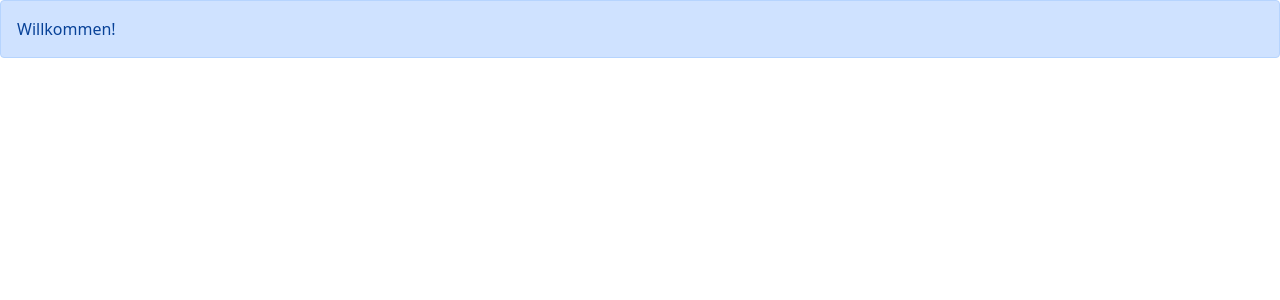
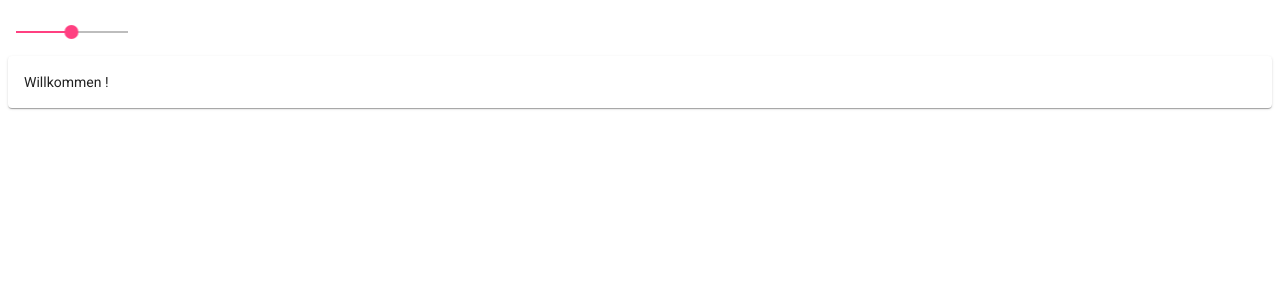
Before and after one commit to Tonypsilon/bmm.frontend, an Angular app: page / in a window 1280 px wide. Shown: the top 300 px of the page. Built offline with nearby package versions, Linux system fonts and the light colour scheme.

Commit message:
Replace bootstrap css by angular material.

```diff
--- a/angular.json
+++ b/angular.json
@@ -27,7 +27,7 @@
               "src/assets"
             ],
             "styles": [
-              "./node_modules/bootstrap/dist/css/bootstrap.css"
+              "./node_modules/@angular/material/prebuilt-themes/indigo-pink.css"
             ],
             "scripts": []
           },
@@ -94,7 +94,7 @@
               "src/assets"
             ],
             "styles": [
-              "src/styles.css"
+              "./node_modules/@angular/material/prebuilt-themes/indigo-pink.css"
             ],
             "scripts": []
           }
--- a/package.json
+++ b/package.json
@@ -11,14 +11,15 @@
   "private": true,
   "dependencies": {
     "@angular/animations": "~13.3.0",
+    "@angular/cdk": "^13.3.8",
     "@angular/common": "~13.3.0",
     "@angular/compiler": "~13.3.0",
     "@angular/core": "~13.3.0",
     "@angular/forms": "~13.3.0",
+    "@angular/material": "^13.3.8",
     "@angular/platform-browser": "~13.3.0",
     "@angular/platform-browser-dynamic": "~13.3.0",
     "@angular/router": "~13.3.0",
-    "bootstrap": "^5.1.3",
     "rxjs": "~7.5.0",
     "tslib": "^2.3.0",
     "zone.js": "~0.11.4"
--- a/src/app/app.component.html
+++ b/src/app/app.component.html
@@ -1 +1,2 @@
-<div class="alert alert-primary">Willkommen!</div>
+<mat-slider min="1" max="100" step="1" value="50"></mat-slider>
+<mat-card>Willkommen !</mat-card>
--- a/src/index.html
+++ b/src/index.html
@@ -6,8 +6,11 @@
   <base href="/">
   <meta name="viewport" content="width=device-width, initial-scale=1">
   <link rel="icon" type="image/x-icon" href="favicon.ico">
+  <link rel="preconnect" href="https://fonts.gstatic.com">
+  <link href="https://fonts.googleapis.com/css2?family=Roboto:wght@300;400;500&display=swap" rel="stylesheet">
+  <link href="https://fonts.googleapis.com/icon?family=Material+Icons" rel="stylesheet">
 </head>
-<body>
+<body class="mat-typography">
   <bmm-root></bmm-root>
 </body>
 </html>
```
Also changed, not shown: src/app/app.module.ts (+7 -1 lines), 1 other file (tests, documents, lock files or other folders).
